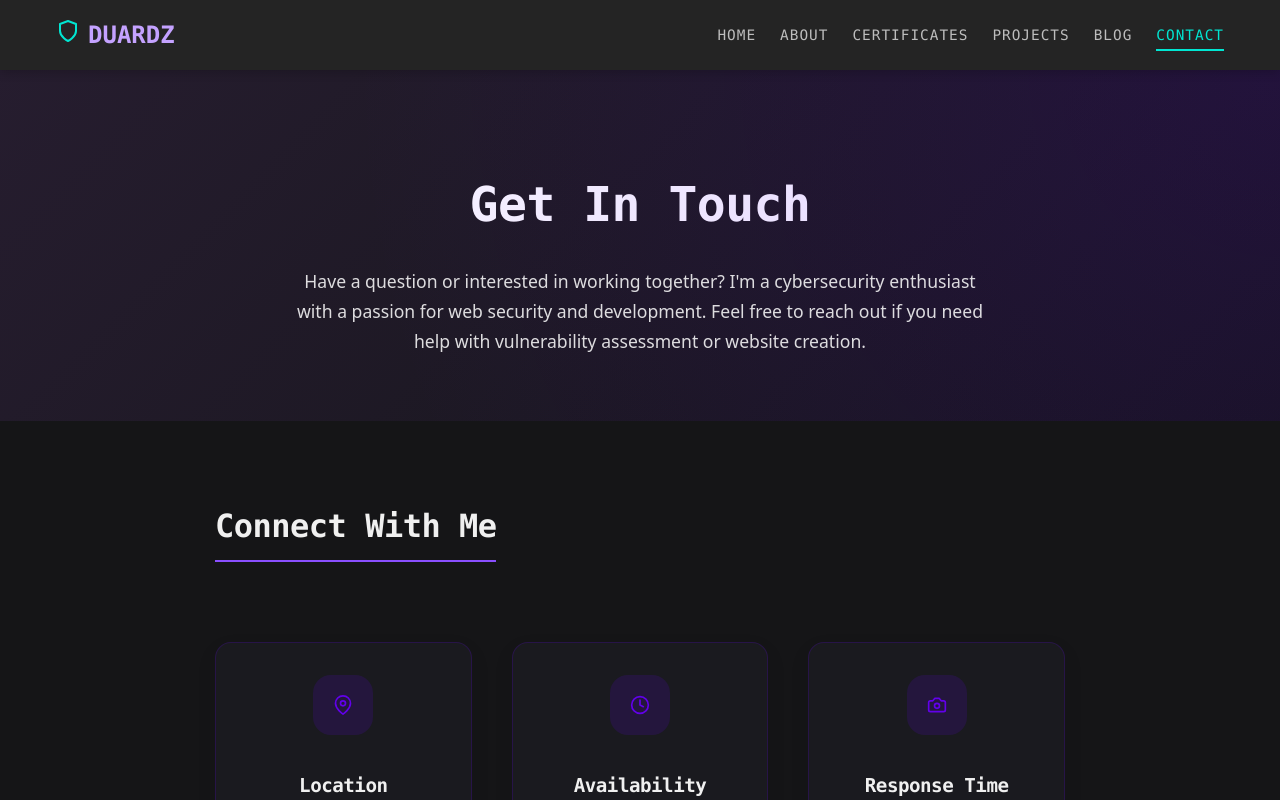
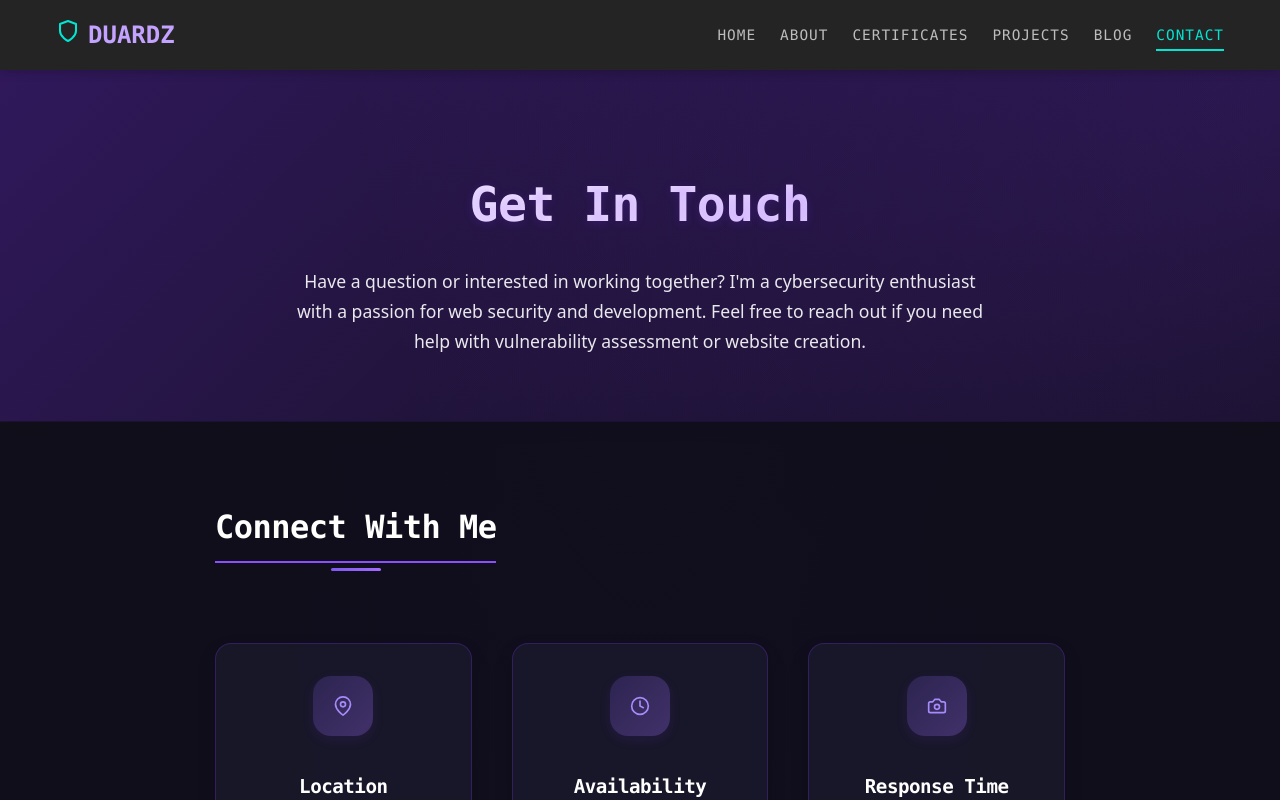
Before and after one commit to Duardz/Duardz, a SvelteKit app: page /contact in a window 1280 px wide. Built offline with nearby package versions, Linux system fonts and the light colour scheme.

Commit message:
Adjust color contrast in contact page

```diff
--- a/src/routes/contact/+page.svelte
+++ b/src/routes/contact/+page.svelte
@@ -176,14 +176,16 @@
 <style>
   /* Base styles */
   :global(body) {
-    background-color: #121212;
-    color: #f0f0f0;
+    background-color: #0F0E17;
+    color: #fffffe;
     margin: 0;
     font-family: system-ui, -apple-system, BlinkMacSystemFont, 'Segoe UI', Roboto, Oxygen, Ubuntu, Cantarell, 'Open Sans', 'Helvetica Neue', sans-serif;
   }
 
   .page-wrapper {
     overflow: hidden;
+    background: radial-gradient(ellipse at top, rgba(108, 29, 246, 0.05), transparent 70%),
+                radial-gradient(ellipse at bottom, rgba(62, 3, 150, 0.05), transparent 70%);
   }
 
   .container {
@@ -201,8 +203,9 @@
   .hero-section {
     position: relative;
     padding: 6rem 0 4rem;
-    background: linear-gradient(135deg, rgba(40, 30, 50, 0.9) 0%, rgba(20, 20, 25, 0.95) 100%);
+    background: linear-gradient(135deg, rgba(50, 25, 95, 0.95) 0%, rgba(15, 14, 23, 0.98) 100%);
     overflow: hidden;
+    box-shadow: 0 4px 30px rgba(0, 0, 0, 0.2);
   }
 
   .hero-section::before {
@@ -212,7 +215,7 @@
     right: 0;
     width: 100%;
     height: 100%;
-    background: radial-gradient(circle at top right, rgba(98, 0, 234, 0.15), transparent 70%);
+    background: radial-gradient(circle at top right, rgba(130, 52, 255, 0.2), transparent 70%);
   }
 
   /* Typography */
@@ -222,19 +225,33 @@
     margin-bottom: 1.5rem;
     font-size: 3rem;
     font-weight: 700;
-    background: linear-gradient(120deg, #fff, #e0d0ff);
+    background: linear-gradient(120deg, #fffffe, #d1b1ff);
     -webkit-background-clip: text;
     -webkit-text-fill-color: transparent;
     background-clip: text;
     letter-spacing: -0.5px;
+    text-shadow: 0 2px 10px rgba(130, 52, 255, 0.2);
   }
 
   .section-heading {
     font-size: 2rem;
     margin-bottom: 2rem;
     font-weight: 600;
-    color: #f0f0f0;
+    color: #fffffe;
     text-align: center;
+    position: relative;
+  }
+
+  .section-heading::after {
+    content: '';
+    position: absolute;
+    bottom: -10px;
+    left: 50%;
+    transform: translateX(-50%);
+    width: 50px;
+    height: 3px;
+    background: linear-gradient(90deg, #7f5af0, #a16bfe);
+    border-radius: 3px;
   }
 
   .intro-text {
@@ -246,14 +263,16 @@
     margin-right: auto;
     line-height: 1.7;
     font-size: 1.1rem;
-    color: rgba(255, 255, 255, 0.85);
+    color: rgba(255, 255, 255, 0.9);
   }
 
   /* Contact Section */
   .contact-section {
     padding: 5rem 0;
     position: relative;
-    background-color: rgba(25, 25, 30, 0.4);
+    background-color: rgba(16, 15, 28, 0.7);
+    border-top: 1px solid rgba(130, 52, 255, 0.1);
+    border-bottom: 1px solid rgba(130, 52, 255, 0.1);
   }
 
   .contact-info {
@@ -269,16 +288,19 @@
     align-items: center;
     text-align: center;
     padding: 2rem;
-    background-color: rgba(30, 30, 38, 0.6);
+    background-color: rgba(30, 30, 50, 0.6);
     border-radius: 16px;
-    border: 1px solid rgba(98, 0, 234, 0.2);
+    border: 1px solid rgba(130, 52, 255, 0.25);
     transition: transform 0.3s ease, box-shadow 0.3s ease;
-    box-shadow: 0 8px 20px rgba(0, 0, 0, 0.08);
+    box-shadow: 0 8px 20px rgba(0, 0, 0, 0.1);
+    backdrop-filter: blur(5px);
+    -webkit-backdrop-filter: blur(5px);
   }
 
   .contact-item:hover {
     transform: translateY(-8px);
-    box-shadow: 0 12px 28px rgba(0, 0, 0, 0.15);
+    box-shadow: 0 12px 28px rgba(130, 52, 255, 0.2);
+    border-color: rgba(130, 52, 255, 0.5);
   }
 
   .contact-icon {
@@ -287,36 +309,38 @@
     justify-content: center;
     width: 60px;
     height: 60px;
-    background-color: rgba(98, 0, 234, 0.15);
+    background: linear-gradient(135deg, rgba(127, 90, 240, 0.2), rgba(161, 107, 254, 0.3));
     border-radius: 30%;
-    color: #6200EA;
+    color: #a78bfa;
     margin-bottom: 1.5rem;
     transition: transform 0.3s ease, background-color 0.3s ease;
+    box-shadow: 0 4px 12px rgba(130, 52, 255, 0.1);
   }
 
   .contact-item:hover .contact-icon {
     transform: scale(1.1);
-    background-color: rgba(98, 0, 234, 0.2);
+    background: linear-gradient(135deg, rgba(127, 90, 240, 0.25), rgba(161, 107, 254, 0.4));
+    color: #c4b5fd;
   }
 
   .contact-details h3 {
     font-size: 1.2rem;
     margin: 0 0 0.5rem 0;
     font-weight: 600;
-    color: #f0f0f0;
+    color: #fffffe;
   }
 
   .contact-details p {
     margin: 0;
     font-size: 1rem;
-    color: rgba(255, 255, 255, 0.8);
+    color: rgba(255, 255, 255, 0.85);
     line-height: 1.5;
   }
 
   /* Social Section */
   .social-section {
     padding: 5rem 0;
-    background-color: rgba(20, 20, 25, 0.6);
+    background-color: rgba(20, 18, 36, 0.8);
     position: relative;
     overflow: hidden;
   }
@@ -328,7 +352,7 @@
     left: 0;
     width: 100%;
     height: 100%;
-    background: radial-gradient(circle at bottom left, rgba(98, 0, 234, 0.1), transparent 60%);
+    background: radial-gradient(circle at bottom left, rgba(130, 52, 255, 0.15), transparent 60%);
     z-index: 0;
   }
 
@@ -347,11 +371,11 @@
     flex-direction: column;
     align-items: center;
     padding: 2rem;
-    background-color: rgba(30, 30, 38, 0.6);
-    border: 1px solid rgba(98, 0, 234, 0.2);
+    background-color: rgba(35, 33, 55, 0.7);
+    border: 1px solid rgba(130, 52, 255, 0.25);
     border-radius: 16px;
-    box-shadow: 0 8px 20px rgba(0, 0, 0, 0.1);
-    transition: transform 0.3s ease, box-shadow 0.3s ease;
+    box-shadow: 0 8px 20px rgba(0, 0, 0, 0.15);
+    transition: transform 0.3s ease, box-shadow 0.3s ease, border-color 0.3s ease;
     text-decoration: none;
     color: inherit;
     backdrop-filter: blur(8px);
@@ -360,30 +384,37 @@
 
   .social-card:hover {
     transform: translateY(-8px);
-    background-color: rgba(40, 40, 50, 0.7);
-    box-shadow: 0 12px 28px rgba(0, 0, 0, 0.15);
+    background-color: rgba(45, 43, 65, 0.8);
+    box-shadow: 0 12px 28px rgba(130, 52, 255, 0.2);
+    border-color: rgba(130, 52, 255, 0.5);
   }
 
   .social-card-icon {
     margin-bottom: 1.5rem;
-    transition: transform 0.3s ease;
+    transition: transform 0.3s ease, color 0.3s ease;
     font-size: 2rem;
   }
 
   .social-card:hover .social-card-icon {
     transform: scale(1.2);
+    filter: drop-shadow(0 0 8px rgba(130, 52, 255, 0.5));
   }
 
   .social-label {
     font-size: 1.2rem;
     font-weight: 500;
-    color: rgba(255, 255, 255, 0.9);
+    color: #fffffe;
+    transition: color 0.3s ease;
+  }
+
+  .social-card:hover .social-label {
+    color: #c4b5fd;
   }
 
   /* Services Section */
   .services-section {
     padding: 6rem 0;
-    background-color: rgba(25, 25, 30, 0.95);
+    background: linear-gradient(180deg, rgba(16, 15, 28, 0.95) 0%, rgba(25, 20, 45, 0.98) 100%);
     position: relative;
     overflow: hidden;
   }
@@ -395,7 +426,7 @@
     right: 0;
     width: 100%;
     height: 100%;
-    background: radial-gradient(circle at top right, rgba(98, 0, 234, 0.1), transparent 60%);
+    background: radial-gradient(circle at top right, rgba(130, 52, 255, 0.15), transparent 60%);
     z-index: 0;
   }
 
@@ -404,7 +435,7 @@
     max-width: 700px;
     margin: 0 auto 4rem;
     text-align: center;
-    color: rgba(255, 255, 255, 0.8);
+    color: rgba(255, 255, 255, 0.9);
     font-size: 1.1rem;
     line-height: 1.7;
     z-index: 1;
@@ -421,21 +452,24 @@
   }
 
   .service-card {
-    background-color: rgba(30, 30, 38, 0.6);
-    border: 1px solid rgba(98, 0, 234, 0.2);
+    background: linear-gradient(145deg, rgba(35, 33, 55, 0.7), rgba(30, 28, 50, 0.7));
+    border: 1px solid rgba(130, 52, 255, 0.25);
     border-radius: 16px;
     padding: 2.5rem 2rem;
     display: flex;
     flex-direction: column;
     align-items: center;
     text-align: center;
-    transition: transform 0.3s ease, box-shadow 0.3s ease;
-    box-shadow: 0 8px 20px rgba(0, 0, 0, 0.1);
+    transition: transform 0.3s ease, box-shadow 0.3s ease, border-color 0.3s ease;
+    box-shadow: 0 8px 20px rgba(0, 0, 0, 0.15);
+    backdrop-filter: blur(5px);
+    -webkit-backdrop-filter: blur(5px);
   }
 
   .service-card:hover {
     transform: translateY(-10px);
-    box-shadow: 0 16px 32px rgba(0, 0, 0, 0.15);
+    box-shadow: 0 16px 32px rgba(130, 52, 255, 0.2);
+    border-color: rgba(130, 52, 255, 0.5);
   }
 
   .service-icon {
@@ -444,16 +478,18 @@
     justify-content: center;
     width: 80px;
     height: 80px;
-    background-color: rgba(98, 0, 234, 0.15);
+    background: linear-gradient(135deg, rgba(127, 90, 240, 0.2), rgba(161, 107, 254, 0.3));
     border-radius: 50%;
     margin-bottom: 2rem;
-    color: #6200EA;
-    transition: transform 0.3s ease, background-color 0.3s ease;
+    color: #a78bfa;
+    transition: transform 0.3s ease, box-shadow 0.3s ease, color 0.3s ease;
+    box-shadow: 0 4px 15px rgba(130, 52, 255, 0.15);
   }
 
   .service-card:hover .service-icon {
     transform: scale(1.1);
-    background-color: rgba(98, 0, 234, 0.25);
+    box-shadow: 0 8px 25px rgba(130, 52, 255, 0.25);
+    color: #c4b5fd;
   }
 
   .service-content h3 {
@@ -461,14 +497,14 @@
     margin-top: 0;
     margin-bottom: 1rem;
     font-weight: 600;
-    color: #f0f0f0;
+    color: #fffffe;
   }
 
   .service-content p {
     margin: 0;
     font-size: 1rem;
     line-height: 1.6;
-    color: rgba(255, 255, 255, 0.75);
+    color: rgba(255, 255, 255, 0.85);
   }
 
   /* Responsive adjustments */
```
